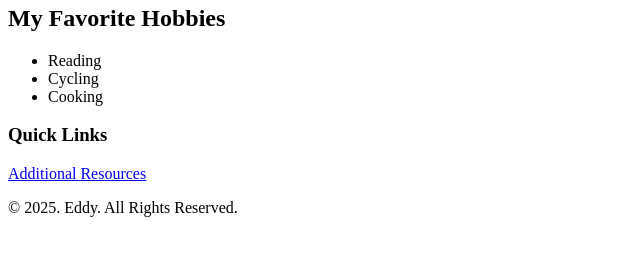
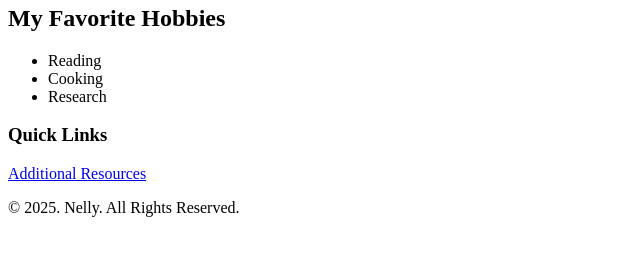
Before and after one commit to lugaye/july-2025-cohort-week-1, a plain HTML site: page index.html in a window 1280 px wide. Shown: the part 181-436 px from the top of the page, 0-640 px from the left. Drawn offline with Linux system fonts and the light colour scheme.

Commit message:
Update index.html

```diff
--- a/index.html
+++ b/index.html
@@ -25,8 +25,8 @@
                     <h2>My Favorite Hobbies</h2>
                     <ul>
                         <li>Reading</li>
-                        <li>Cycling</li>
                         <li>Cooking</li>
+                        <li>Research</li>
                     </ul>
                 </section>
                 <aside>
@@ -36,7 +36,7 @@
             </main>
             <!-- footer -->
             <footer>
-                <p>&copy; 2025. Eddy. All Rights Reserved.</p>
+                <p>&copy; 2025. Nelly. All Rights Reserved.</p>
             </footer>
         </body>
     </html>
```
